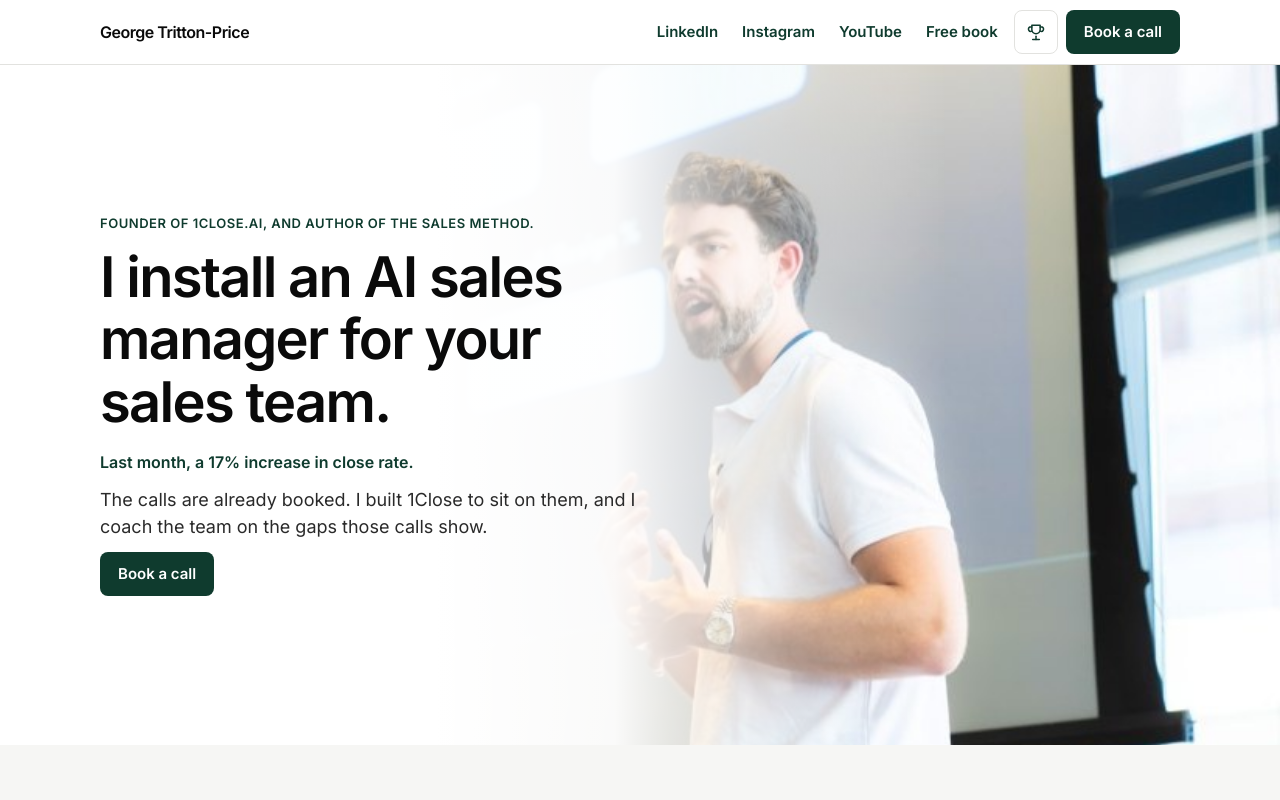
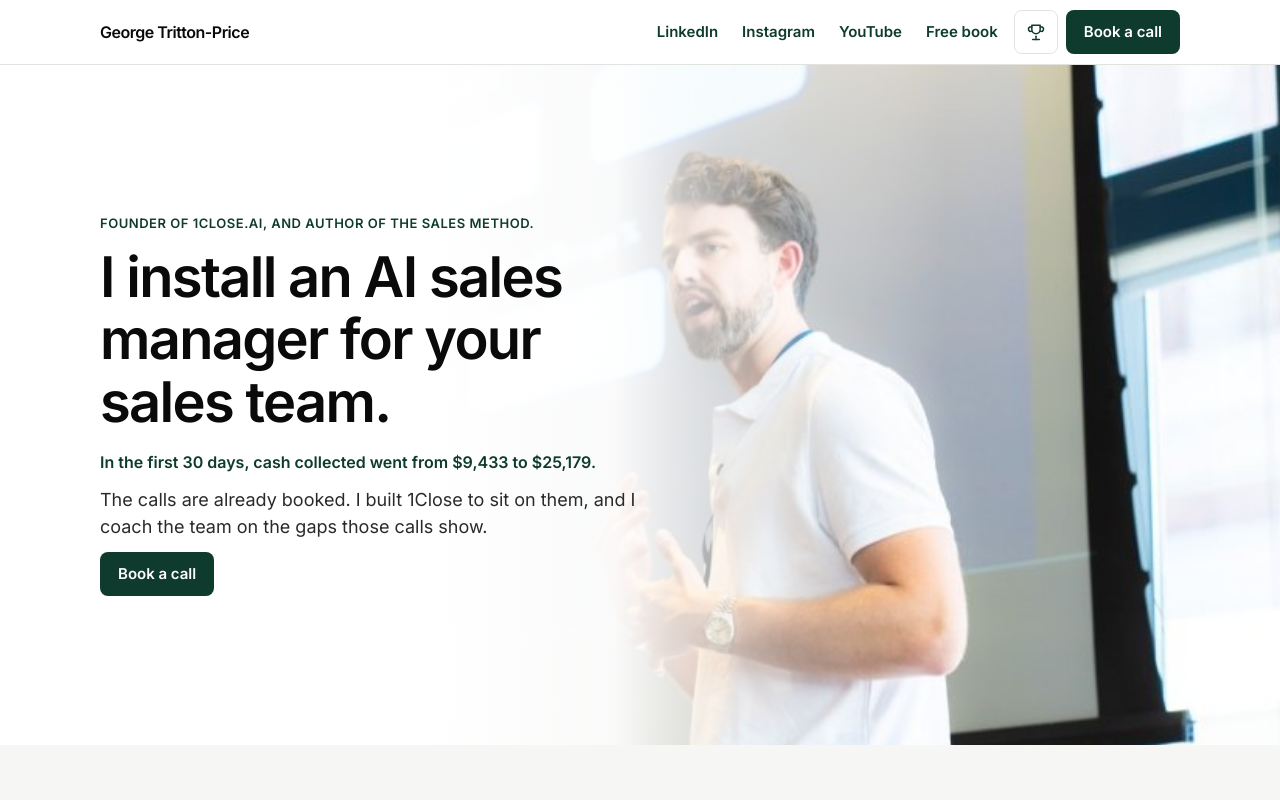
Before and after one commit to georgetrittonprice/georgetrittonprice.github.io, a plain HTML site: page index.html in a window 1280 px wide. Shown: the top 800 px of the page. Drawn offline with Linux system fonts and the light colour scheme.

Commit message:
Replace the close-rate line with the cash Jared's Stripe actually shows.
Co-authored-by: Cursor <cursoragent@cursor.com>

```diff
--- a/index.html
+++ b/index.html
@@ -356,7 +356,7 @@
         <div class="hero-copy">
           <p class="kicker">Founder of 1Close.ai, and author of the sales method.</p>
           <h1>I install an AI sales manager for your sales team.</h1>
-          <p class="hero-result">Last month, a 17% increase in close rate.</p>
+          <p class="hero-result">In the first 30 days, cash collected went from $9,433 to $25,179.</p>
           <p class="lead">The calls are already booked. I built 1Close to sit on them, and I coach the team on the gaps those calls show.</p>
           <p><a class="btn" href="https://www.1close.ai/get-started">Book a call</a></p>
         </div>
```
